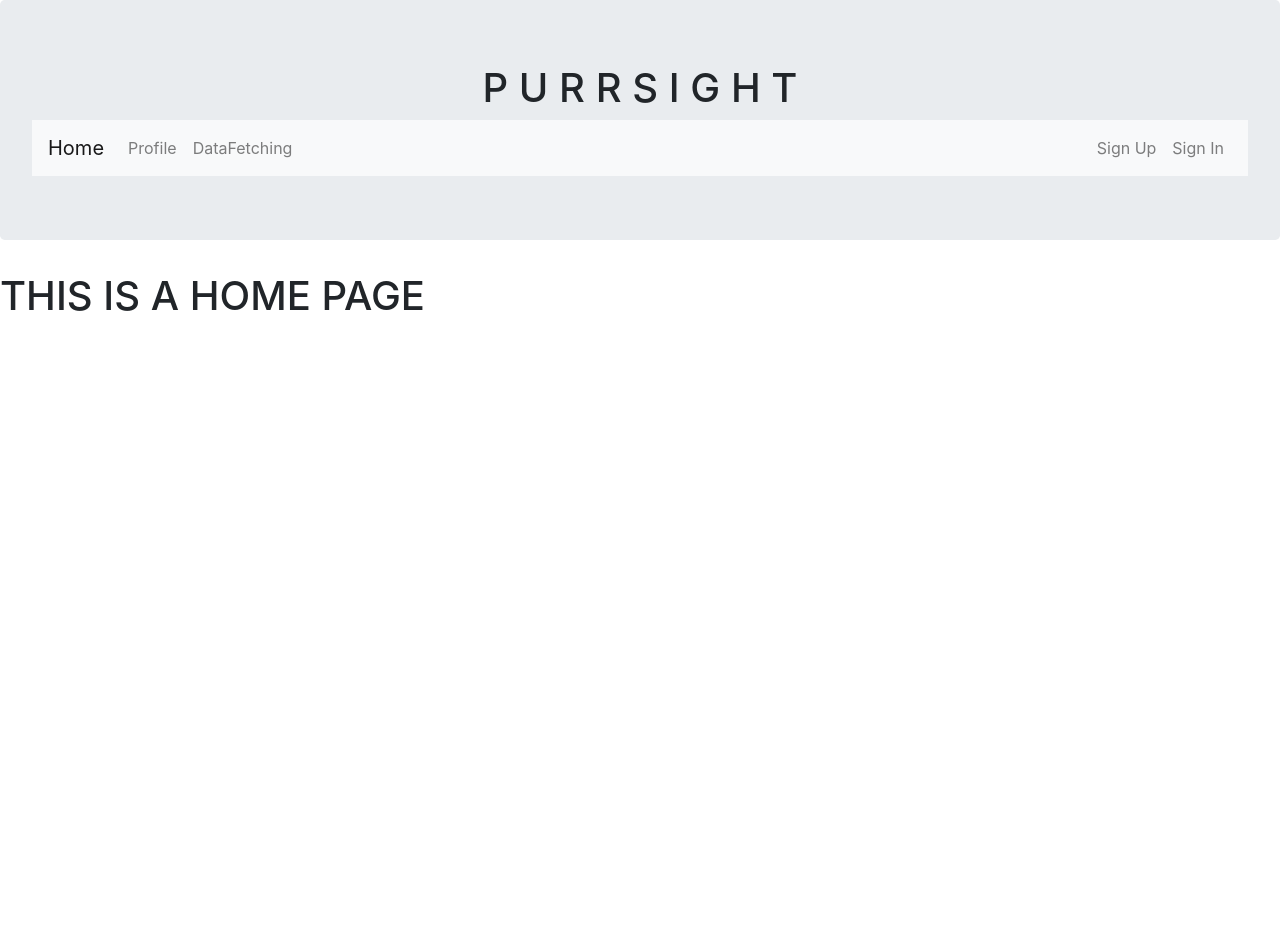
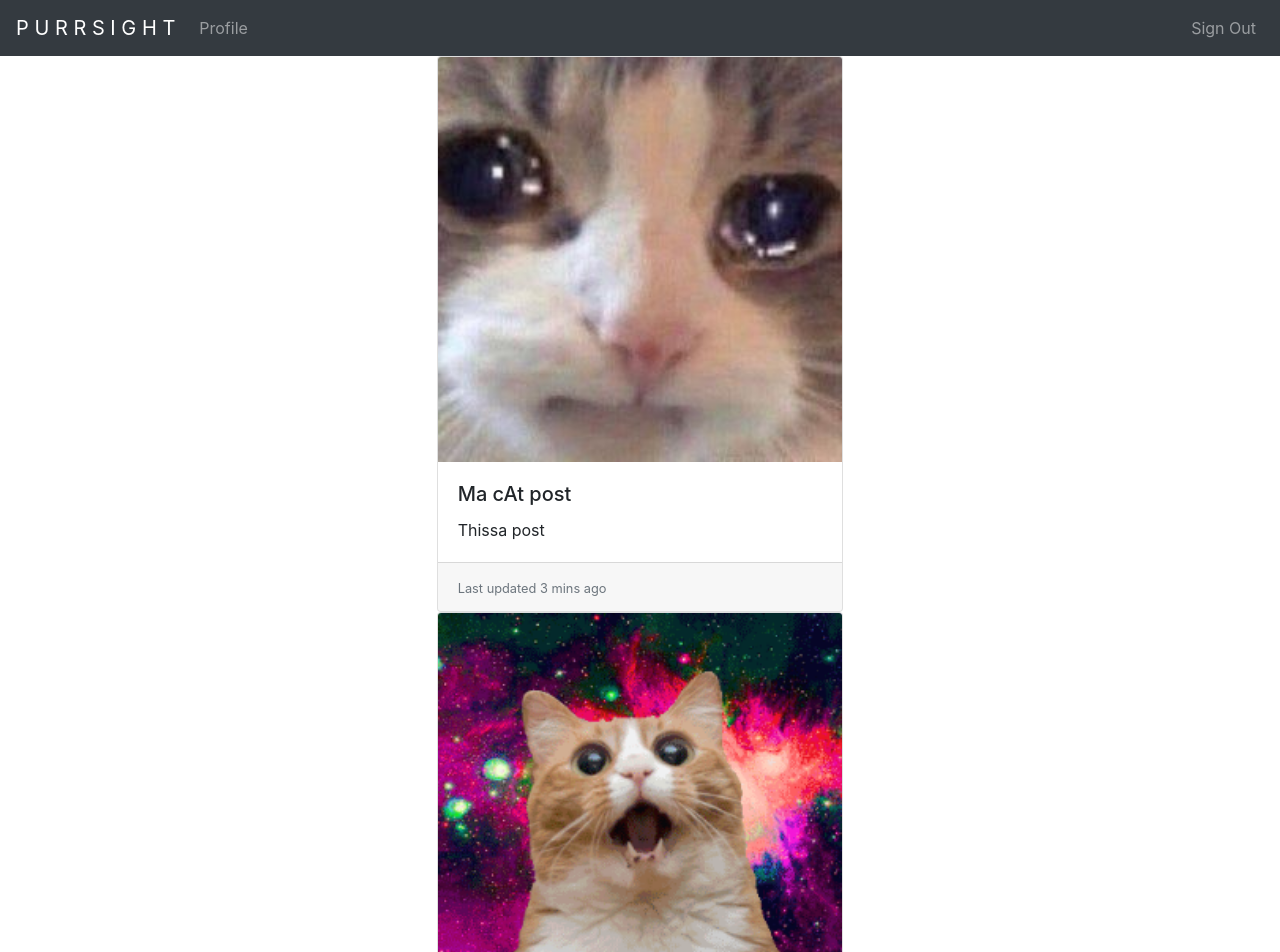
Before and after one commit to jonzivku/Purrsight, a React (Create React App) app in the folder Reactjs/my-app/: page /Home in a window 1280 px wide. Shown: the top 952 px of the page. Before the commit the page ends 800 px from the top, so only its background shows below. Built offline with nearby package versions, Linux system fonts and the light colour scheme.

Commit message:
more streamlined site layout, routing organization

```diff
--- a/Reactjs/my-app/package.json
+++ b/Reactjs/my-app/package.json
@@ -12,8 +12,10 @@
     "react": "^16.13.1",
     "react-bootstrap": "^1.0.1",
     "react-dom": "^16.13.1",
+    "react-redux": "^7.2.0",
     "react-router-dom": "^5.2.0",
-    "react-scripts": "3.4.1"
+    "react-scripts": "3.4.1",
+    "redux": "^4.0.5"
   },
   "scripts": {
     "start": "react-scripts start",
--- a/Reactjs/my-app/src/App.js
+++ b/Reactjs/my-app/src/App.js
@@ -1,44 +1,18 @@
 import React, { Component, useState, useEffect } from 'react';
 import axios from 'axios';
+import { connect } from 'react-redux';
 import {Jumbotron, Button} from 'react-bootstrap';
 import {BrowserRouter as Router, Switch, Route, Link} from "react-router-dom";
-import {SignIn} from './SignIn.js';
-import {SignUp} from './SignUp.js';
-import {Profile} from './Profile.js';
-import {Home} from './Home.js';
-import {NavBar} from './NavBar.js';
-import {DataFetching} from './DataFetching.js';
+import BaseRouter from './router';
 import './App.css';
 
 class App extends Component {
+
   render(){
     return(
       <>
-				<Jumbotron>
-					<h1 className="header">P U R R S I G H T</h1>
-					<NavBar>
-					</NavBar>
-				</Jumbotron>
         <Router>
-					<div>
-						<Switch>
-							<Route exact path="/Home">
-								<Home />
-							</Route>
-							<Route exact path="/Profile">
-								<Profile />
-							</Route>
-							<Route exact path="/SignUp">
-								<SignUp />
-							</Route>
-							<Route exact path="/SignIn">
-								<SignIn />
-							</Route>
-							<Route exact path="/DataFetching">
-								<DataFetching />
-							</Route>
-						</Switch>
-					</div>
+          <BaseRouter />
         </Router>
       </>
     )
--- a/Reactjs/my-app/src/DataFetching.js
+++ b/Reactjs/my-app/src/DataFetching.js
@@ -6,7 +6,8 @@ after button press
 */
 import React, { Component, useState, useEffect } from 'react';
 import axios from 'axios';
-import {Row, Col, Button} from 'react-bootstrap';
+import {Row, Col, Button, Form} from 'react-bootstrap';
+import {NavBar} from './NavBar.js';
 export function DataFetching(){
   const [post, setPost] = useState({})
   const [id, setId] = useState(1)
@@ -25,15 +26,20 @@ export function DataFetching(){
   }, [idFromButtonClick])
 
   return (
+      <>
+        <NavBar>
+        </NavBar>
       <div>
         <row>
           <Col md={{ span: 4, offset: 4 }} fluid="md">
             <h3>fetch a json from https://jsonplaceholder.typicode.com/posts</h3>
-					<input type ="text" value={id} onChange={e => setId(e.target.value)} />
+            <Form.Control type="text" size="sm" value={id} onChange={e => setId(e.target.value)}>
+            </Form.Control>
             <button type ="button" onClick={handleClick}> Fetch Post</button>
             <div>{post.title}</div>
           </Col>
         </row>
       </div>
+    </>
   )
 }
--- a/Reactjs/my-app/src/Home.js
+++ b/Reactjs/my-app/src/Home.js
@@ -1,10 +1,46 @@
 //Home.js
 import React from 'react';
+import {NavBar} from './NavBar.js';
+import {Row, Col, Button, Form, Card, Image} from 'react-bootstrap';
+import catOne from './catOne.jpg'
+import catTwo from './2.jpg'
+import catThree from './3.png'
+export function Home() {
+  return (
+    <>
+      <NavBar>
+      </NavBar>
+      <div>
 
-export function Home() {
-	return (
-		<div>
-			<h1>THIS IS A HOME PAGE</h1>
-		</div>
-	);
+        <Row className="justify-content-md-center">
+          <Col md={{span: 4}} >
+            <Card >
+              <Card.Img variant="top" src={catOne} alt="cat" fluid/>
+                <Card.Body>
+                  <Card.Title>Ma cAt post</Card.Title>
+                  <Card.Text>
+                    Thissa post
+                  </Card.Text>
+                </Card.Body>
+              <Card.Footer>
+                <small className="text-muted">Last updated 3 mins ago</small>
+              </Card.Footer>
+            </Card>
+            <Card >
+              <Card.Img variant="top" src={catThree} alt="cat" fluid/>
+                <Card.Body>
+                  <Card.Title>Ma cAt post</Card.Title>
+                  <Card.Text>
+                    Thissa post
+                  </Card.Text>
+                </Card.Body>
+              <Card.Footer>
+                <small className="text-muted">Last updated 5 mins ago</small>
+              </Card.Footer>
+            </Card>
+          </Col>
+        </Row>
+      </div>
+    </>
+  );
 }
--- a/Reactjs/my-app/src/NavBar.js
+++ b/Reactjs/my-app/src/NavBar.js
@@ -1,25 +1,19 @@
 //NavBar.js
 import React from 'react';
-import {Navbar, Nav} from 'react-bootstrap';
+import {Jumbotron, Navbar, Nav} from 'react-bootstrap';
 
 export const NavBar = () => {
   return (
-		<Navbar bg="light" expand="lg" fluid>
-			<Navbar.Brand href="/Home">Home</Navbar.Brand>
+      <Navbar bg="dark" variant="dark">
+        <Navbar.Brand href="/Home">P U R R S I G H T</Navbar.Brand>
         <Navbar.Toggle aria-controls="basic-navbar-nav" />
         <Navbar.Collapse id="basic-navbar-nav">
           <Nav className="justify-content-front">
             <Nav.Link href="/Profile">Profile</Nav.Link>
           </Nav>
-				<Nav className="justify-content-front">
-					<Nav.Link href="/DataFetching">DataFetching</Nav.Link>
-				</Nav>
           <Navbar.Collapse className="justify-content-end">
           <Nav className="justify-content-end">
-					<Nav.Link href="/SignUp">Sign Up</Nav.Link>
-				</Nav>
-				<Nav className="justify-content-end">
-					<Nav.Link href="/SignIN">Sign In</Nav.Link>
+            <Nav.Link href="/">Sign Out</Nav.Link>
           </Nav>
           </Navbar.Collapse>
         </Navbar.Collapse>
--- a/Reactjs/my-app/src/Profile.js
+++ b/Reactjs/my-app/src/Profile.js
@@ -4,9 +4,13 @@ import {Row, Col, Button, Form, Card, Image} from 'react-bootstrap';
 import catOne from './catOne.jpg'
 import catTwo from './2.jpg'
 import catThree from './3.png'
+import {NavBar} from './NavBar.js';
 export function Profile(){
 
 	return (
+		<>
+			<NavBar>
+			</NavBar>
 			<div>
 				<Row className="justify-content-md-center">
 					<Col md={{span: 2}}>
@@ -52,5 +56,6 @@ export function Profile(){
 					</Col>
 				</Row>
 			</div>
+		</>
 	)
 }
--- a/Reactjs/my-app/src/SignIn.js
+++ b/Reactjs/my-app/src/SignIn.js
@@ -1,9 +1,33 @@
 //SignIn.js
-import React from 'react';
+import React, {useState, useEffect} from 'react';
 import {Row, Col, Button, Form} from 'react-bootstrap';
+import {Navbar, Nav} from 'react-bootstrap';
+import axios from 'axios';
 
 export function SignIn(){
+  const [post, setPost] = useState({})
+  const [user, setUser] = useState(1)
+  const [userFromButtonClick, setUserFromButtonClick] = useState(1)
+  const [pass, setPass] = useState(1)
+  const [passFromButtonClick, setPassFromButtonClick] = useState(1)
+  const handleClick = () => [setPassFromButtonClick(pass), setUserFromButtonClick(user)]
+  useEffect(() => { axios
+      .get(`https://127.0.0.1:8000/${user}`)
+      .then(res => {
+        console.log(res)
+        setPost(res.data)
+        })
+      .catch(err => {
+        console.log(err)
+        })
+  }, [userFromButtonClick, passFromButtonClick])
+
   return (
+    <>
+      <Navbar bg="dark" variant="dark">
+        <Navbar.Brand href="/Home">P U R R S I G H T</Navbar.Brand>
+        <Navbar.Toggle aria-controls="basic-navbar-nav" />
+      </Navbar>
       <div>
         <Row className="justify-content-md-center">
           <Col md={{ span: 4 }} fluid="md">
@@ -14,7 +38,7 @@ export function SignIn(){
                   Email
                 </Form.Label>
                 <Col sm={10}>
-							<Form.Control type="email" placeholder="Email" />
+                  <Form.Control type="email" placeholder="Email" value={user} onChange={e => setUser(e.target.value)}/>
                 </Col>
               </Form.Group>
               <Form.Group as={Row} controlId="formHorizontalPassword">
@@ -22,15 +46,20 @@ export function SignIn(){
                   Password
                 </Form.Label>
                 <Col sm={10}>
-							<Form.Control type="password" placeholder="Password" />
+                  <Form.Control type="password" placeholder="Password" value={pass} onChange={e => setPass(e.target.value)}/>
                 </Col>
               </Form.Group>
             </Form>
-				<Button variant="primary" type="submit" >
+            <Button variant="primary" type="submit" href = "/home">
               Sign In
             </Button>
+            <Button variant="primary" type="submit" href = "/SignUp">
+              Sign Up
+            </Button>
+            <div>{user}</div>{pass}
           </Col>
         </Row>
       </div>
+    </>
   )
 }
--- a/Reactjs/my-app/src/SignUp.js
+++ b/Reactjs/my-app/src/SignUp.js
@@ -1,9 +1,15 @@
 //SignOut.js
 import React from 'react';
+import {Navbar, Nav} from 'react-bootstrap';
 import {Row, Col, Button, Form} from 'react-bootstrap';
 
 export function SignUp() {
   return (
+    <>
+      <Navbar bg="dark" variant="dark">
+        <Navbar.Brand href="/Home">P U R R S I G H T</Navbar.Brand>
+        <Navbar.Toggle aria-controls="basic-navbar-nav" />
+      </Navbar>
         <div>
           <Row className="justify-content-md-center">
             <Col md={{ span: 4}} fluid="md">
@@ -34,11 +40,12 @@ export function SignUp() {
                   </Col>
                 </Form.Group>
               </Form>
-          <Button variant="primary" type="submit" >
+              <Button variant="primary" type="submit" href = "/home">
                 Join
               </Button>
             </Col>
           </Row>
         </div>
+    </>
   );
 }
--- /dev/null
+++ b/Reactjs/my-app/src/router.js
@@ -0,0 +1,37 @@
+//router.js
+import React from "react";
+import {Route } from "react-router-dom";
+import Routes from "./routes";
+
+const flattenRoutes = mapping => {
+  mapping = mapping || {};
+  for (let route of Routes) {
+    if (route.children) {
+      for (let child of route.children) {
+        mapping[child.path] = child.component;
+      }
+    } else {
+      mapping[route.path] = route.component;
+    }
+  }
+  return mapping;
+};
+
+const flatComponentMapping = flattenRoutes();
+
+const BaseRouter = () => (
+  <div>
+    {Object.keys(flatComponentMapping).map(path => {
+      return (
+        <Route
+          exact
+          key={path}
+          path={path}
+          component={flatComponentMapping[path]}
+        />
+      );
+    })}
+  </div>
+);
+
+export default BaseRouter;
--- /dev/null
+++ b/Reactjs/my-app/src/routes.js
@@ -0,0 +1,31 @@
+//routes.js
+import {SignIn} from './SignIn.js';
+import {SignUp} from './SignUp.js';
+import {Profile} from './Profile.js';
+import {Home} from './Home.js';
+import {DataFetching} from './DataFetching.js';
+
+const Routes = [
+  {
+    path: "/DataFetching/",
+    component: DataFetching
+  },
+  {
+    path: "/SignUp/",
+    component: SignUp
+  },
+  {
+    path: "/Profile/",
+    component: Profile
+  },
+  {
+    path: "/Home/",
+    component: Home
+  },
+  {
+    path: "/",
+    component: SignIn
+  }
+];
+
+export default Routes;
```
Also changed, not shown: 1 other file (tests, documents, lock files or other folders). Lines whose indentation alone changed are shown as unchanged.
